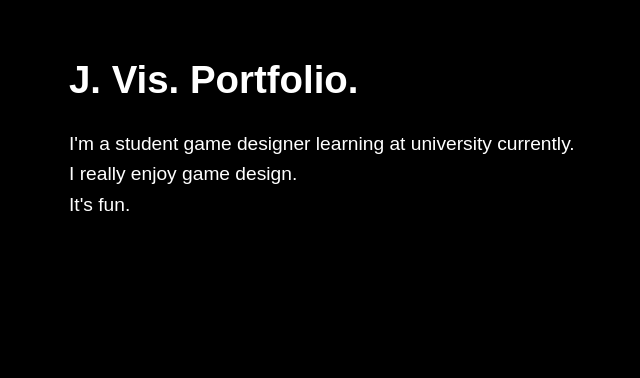
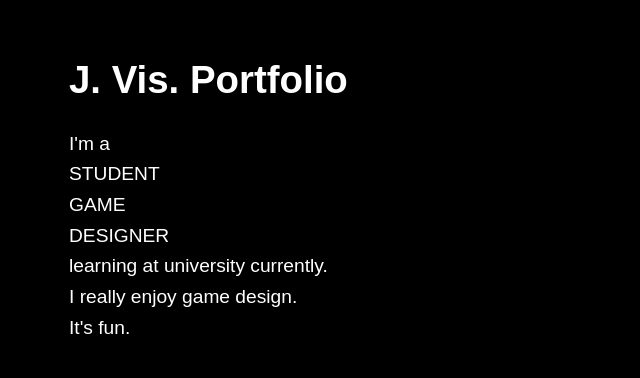
Before and after one commit to rjholyman/rjholyman.github.io, a plain HTML site: page index.html in a window 1280 px wide. Shown: the whole page, without its empty margins (91-731 px from the left). Drawn offline with Linux system fonts and the light colour scheme.

Commit message:
Update index.html

```diff
--- a/index.html
+++ b/index.html
@@ -7,12 +7,15 @@
 <title>J. Vis Portfolio Page</title>
 </head>
 <body>
-<h1>J. Vis. Portfolio.</h1>
+<h1>J. Vis. Portfolio</h1>
 <p>
-I'm a student game designer learning at university currently.
+I'm a
+<br>STUDENT
+<br>GAME
+<br>DESIGNER
+<br>learning at university currently.
 <br> I really enjoy game design.
 <br> It's fun.
 </p>
-
 </body>
 </html>
```
